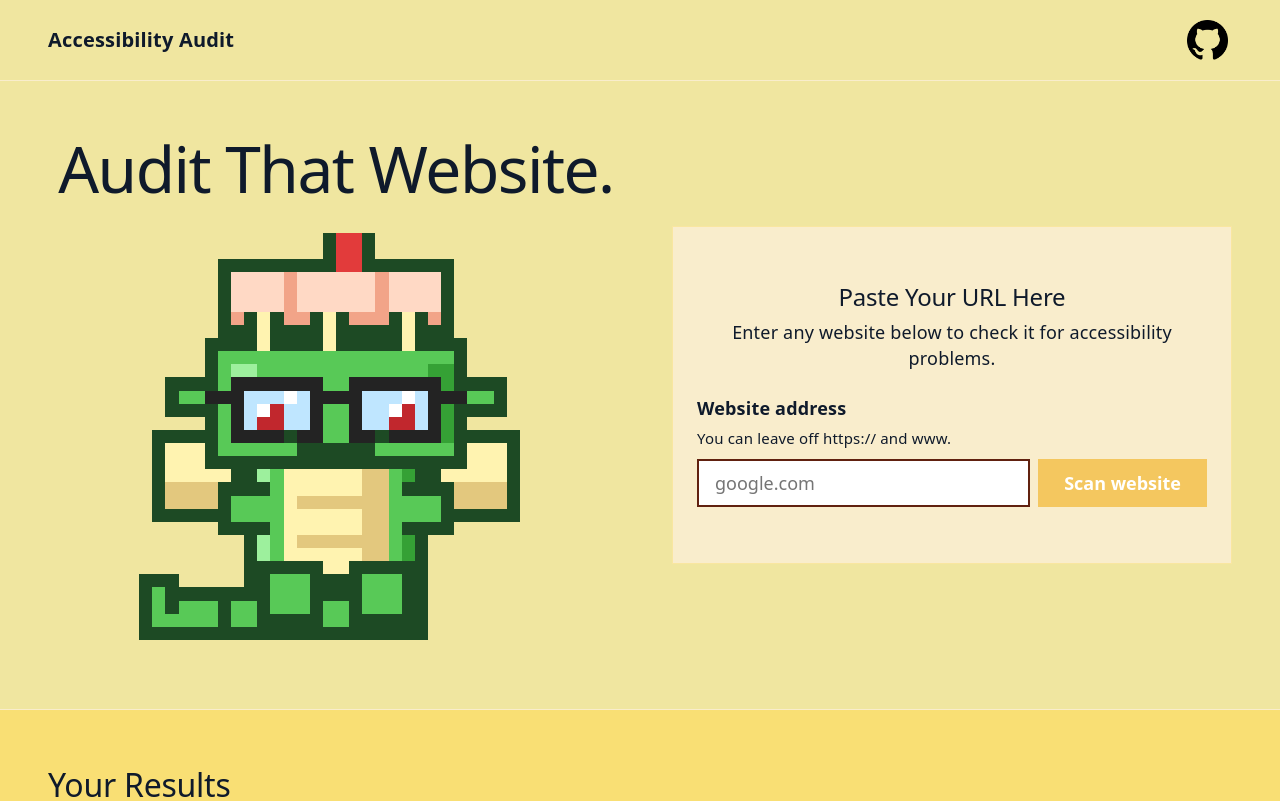
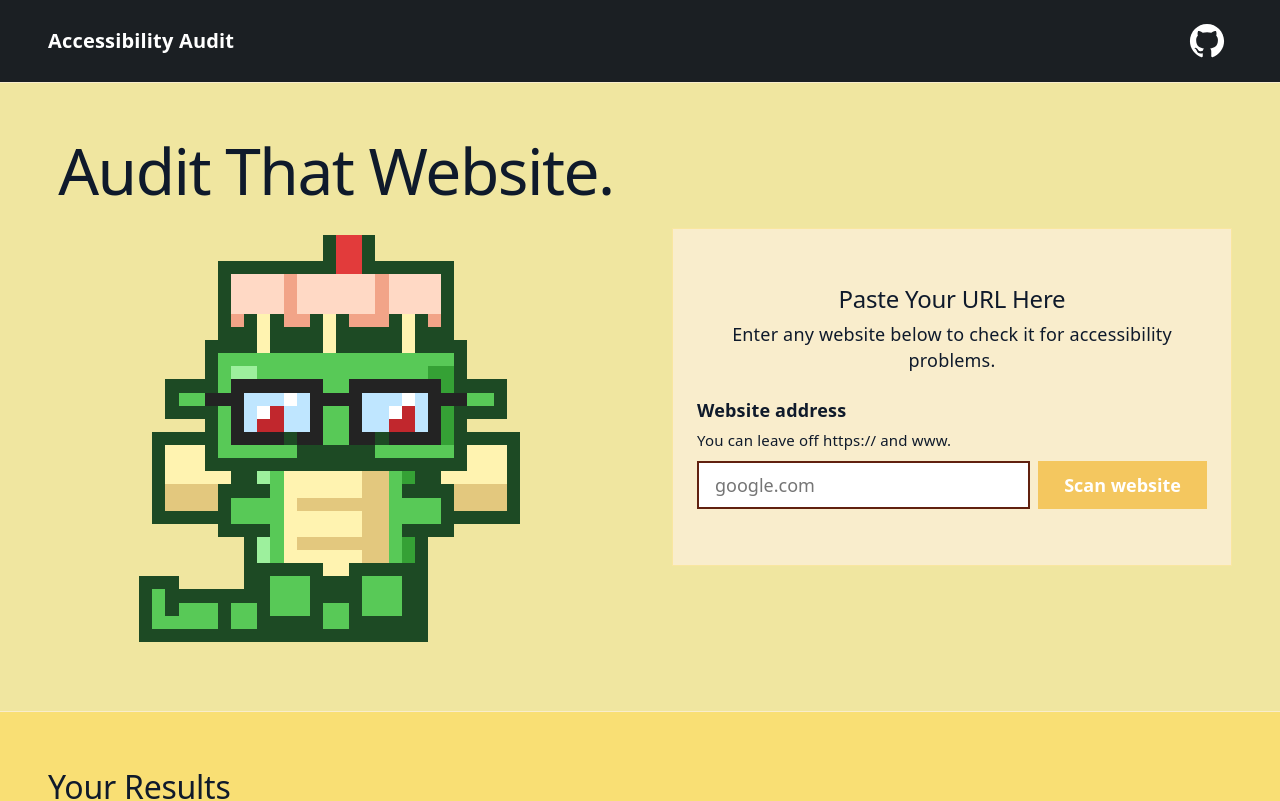
Before and after one commit to tis-lexie/accessibility-audit, a React (Vite) app: page / in a window 1280 px wide. Shown: the top 801 px of the page. Built offline with nearby package versions, Linux system fonts and the light colour scheme.

Commit message:
top bar is darkmode

```diff
--- a/src/App.css
+++ b/src/App.css
@@ -23,21 +23,22 @@
   align-items: center;
   padding-block: var(--space-3);
   border-bottom: 1px solid var(--border);
+  background-color: #1b1f23;
 }
 
 .site-name {
   font-size: 20px;
   font-weight: 600;
-  color: var(--text-h);
+  color: #fff;
 }
 
 .logo-link {
   display: inline-flex;
-  padding: var(--space-1);
+  padding: 0px;
 }
 
 .logo {
-  height: 40px;
+  height: 50px;
   width: auto;
   display: block;
 }
@@ -367,6 +368,7 @@
   overflow: auto;
   background: var(--);
   border: 1px solid var(--border);
+  display: grid;
   place-items: center;
 }
 
--- a/src/App.jsx
+++ b/src/App.jsx
@@ -135,7 +135,7 @@ function App() {
           className="logo-link"
         >
           <img
-            src="/GitHub_Invertocat_Black.png"
+            src="/github_white.svg"
             alt="View the project on GitHub (opens in a new tab)"
             className="logo"
           />
```
Also changed, not shown: public/github_white.svg (added).
